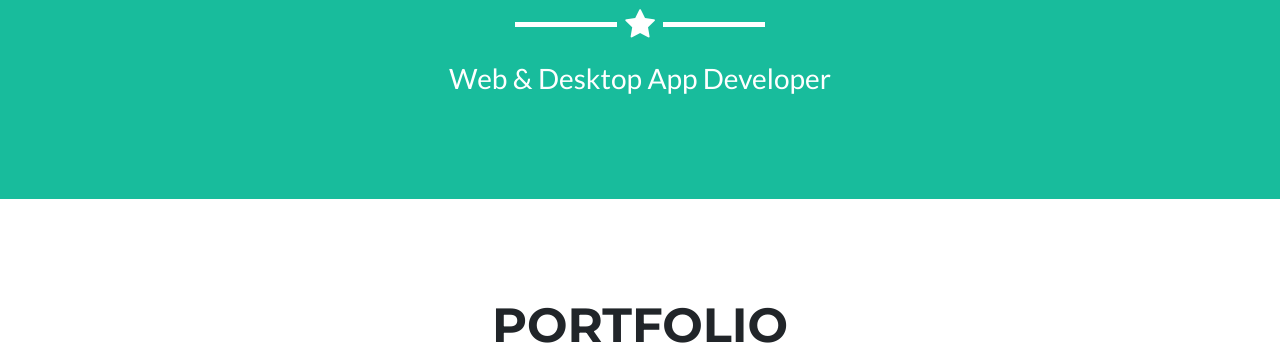
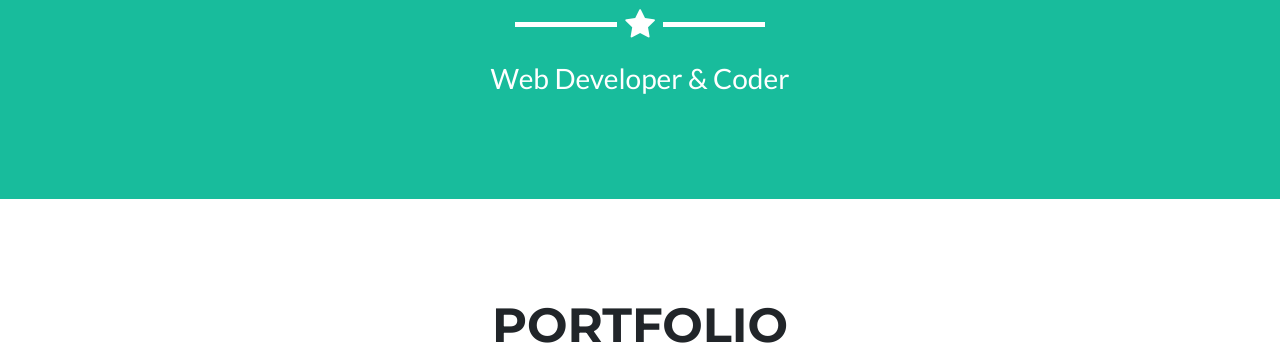
Before and after one commit to Taimoor-Hassan-Warraich/taimoor-hassan-warraich.github.io, a plain HTML site: page index.html in a window 1280 px wide. Shown: the part 707-1069 px from the top of the page. Drawn offline with Linux system fonts and the light colour scheme.

Commit message:
Update index.html

```diff
--- a/index.html
+++ b/index.html
@@ -56,7 +56,7 @@
         <div class="intro-text">
           <span class="name">Taimoor Hassan Warraich</span>
           <hr class="star-light">
-          <span class="skills">Web & Desktop App Developer</span>
+          <span class="skills">Web Developer & Coder</span>
         </div>
       </div>
     </header>
```
